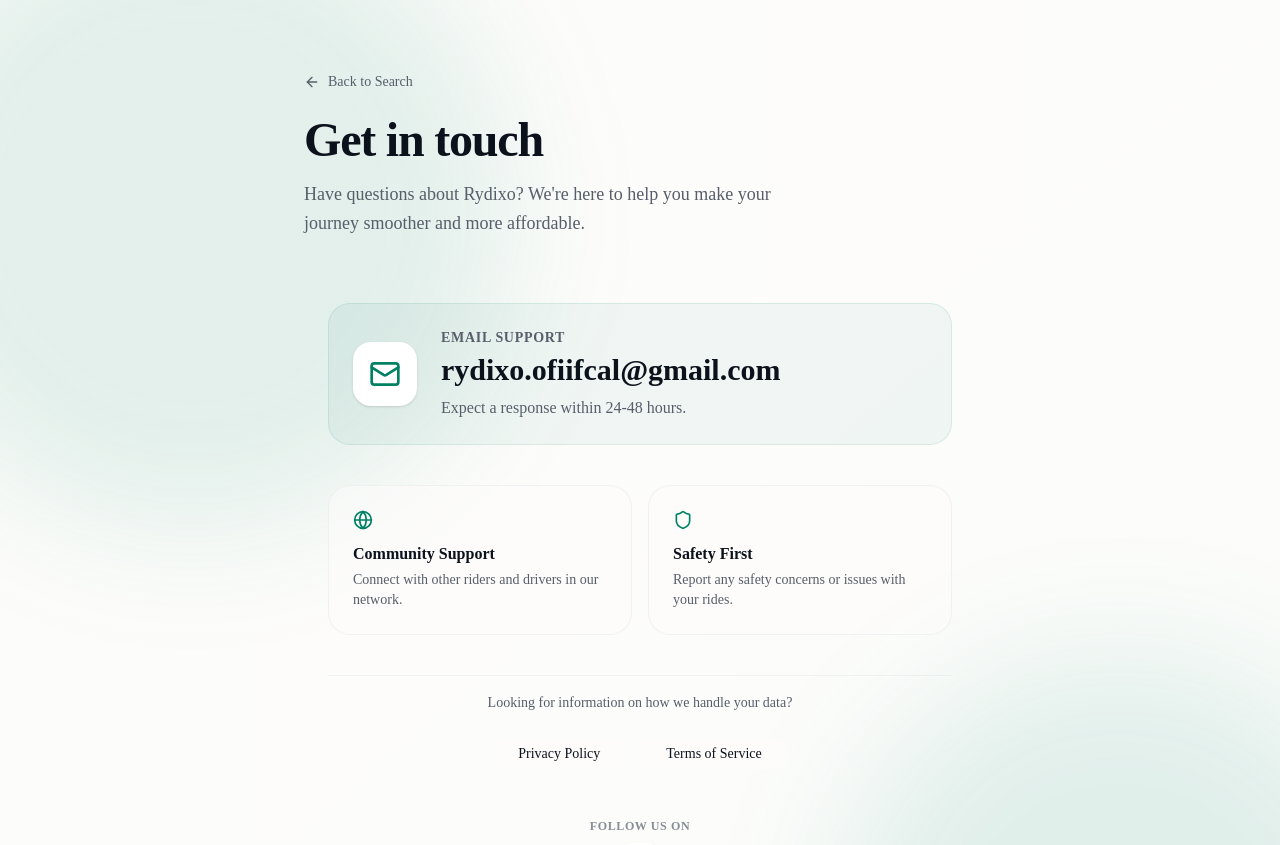
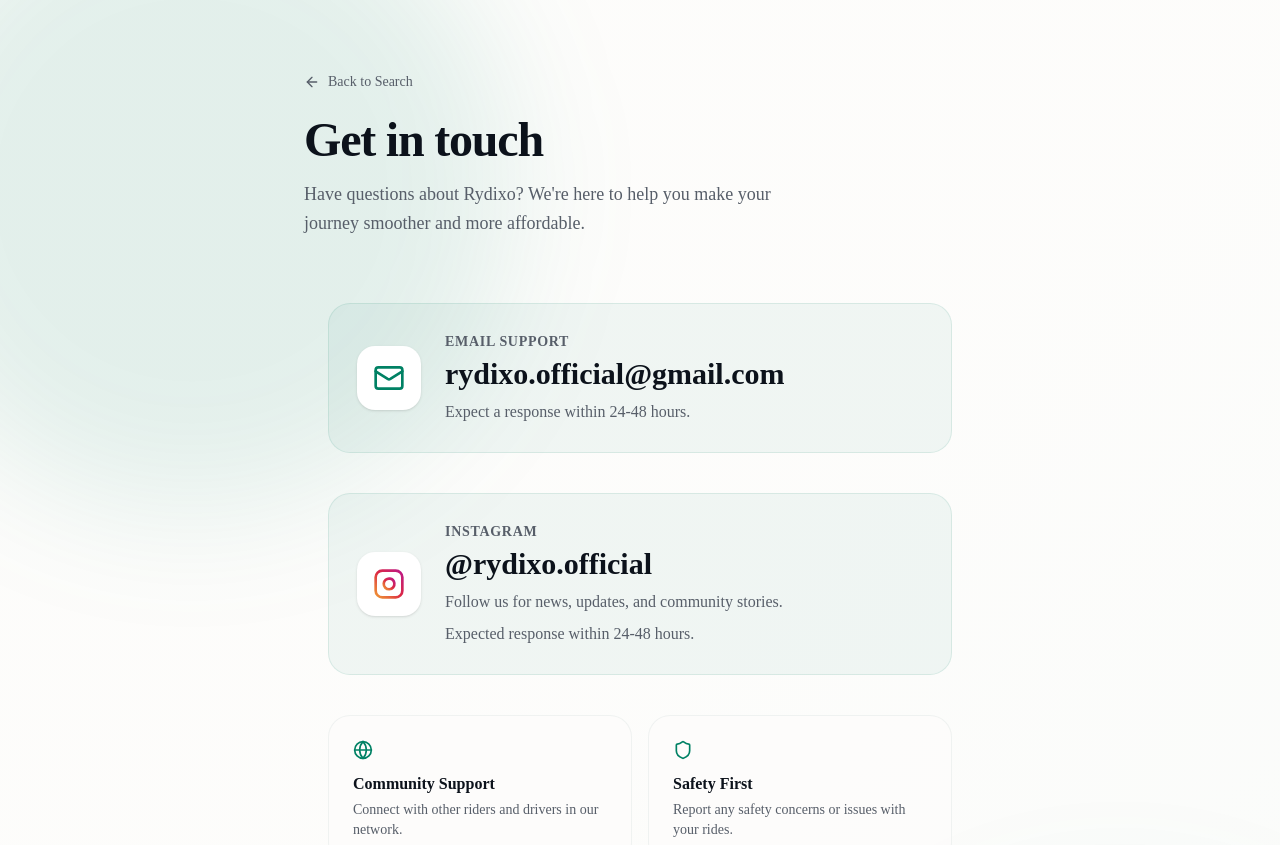
Before and after one commit to GangulaSaicharan/rydego, a Next.js app: page /contact in a window 1280 px wide. Shown: the top 845 px of the page. Built offline with nearby package versions, Linux system fonts and the light colour scheme; no server answers; the database is empty.

Commit message:
feat: add Instagram contact option, remove PII from ride views, and optimize search functionality

```diff
--- a/src/app/about/page.tsx
+++ b/src/app/about/page.tsx
@@ -18,7 +18,7 @@
   const stats = [
     { label: "Community Members", value: "1,000+" },
     { label: "Safe Rides Completed", value: "500+" },
-    { label: "Cities Connected", value: "5+" },
+    { label: "Cities Connected", value: "8+" },
   ];
 
   const features = [
--- a/src/app/contact/page.tsx
+++ b/src/app/contact/page.tsx
@@ -1,6 +1,6 @@
 import type { Metadata } from "next";
 import Link from "next/link";
-import { Mail, ArrowLeft, Globe, Shield } from "lucide-react";
+import { Mail, ArrowLeft, Globe, Shield, Instagram } from "lucide-react";
 
 import { APP_NAME } from "@/lib/constants/brand";
 import { buttonVariants, } from "@/components/ui";
@@ -15,7 +15,7 @@
 };
 
 export default function ContactPage() {
-  const contactEmail = "rydixo.ofiifcal@gmail.com";
+  const contactEmail = "rydixo.official@gmail.com";
 
   return (
     <div className="min-h-screen bg-[linear-gradient(to_bottom_right,var(--background),var(--background),oklch(0.98_0.01_175/0.3))] p-4 sm:p-6 relative overflow-hidden">
@@ -43,8 +43,8 @@
         <div className="rounded-[2rem] overflow-hidden">
           <div className="p-4 sm:p-6">
             <div className="space-y-10">
-              <div className="flex flex-col sm:flex-row items-center gap-6 p-6 rounded-3xl bg-primary/5 border border-primary/10 hover:bg-primary/10 transition-colors">
-                <div className="flex h-16 w-16 shrink-0 items-center justify-center rounded-2xl bg-white shadow-sm text-primary">
+              <div className="flex flex-col sm:flex-row items-center gap-6 p-7 rounded-3xl bg-primary/5 border border-primary/10 hover:bg-primary/10 transition-all duration-300 group">
+                <div className="flex h-16 w-16 shrink-0 items-center justify-center rounded-2xl bg-white shadow-sm text-primary group-hover:scale-110 transition-transform duration-300">
                   <Mail className="h-8 w-8" />
                 </div>
                 <div className="text-center sm:text-left">
@@ -59,6 +59,45 @@
                   </a>
                   <p className="text-muted-foreground mt-2">
                     Expect a response within 24-48 hours.
+                  </p>
+                </div>
+              </div>
+
+              <div className="flex flex-col sm:flex-row items-center gap-6 p-7 rounded-3xl bg-primary/5 border border-primary/10 hover:bg-primary/10 transition-all duration-300 group">
+                <div className="flex h-16 w-16 shrink-0 items-center justify-center rounded-2xl bg-white shadow-sm group-hover:scale-110 transition-transform duration-300">
+                  <svg width="0" height="0" className="absolute pointer-events-none">
+                    <defs>
+                      <linearGradient id="instagram-gradient-contact" x1="0%" y1="100%" x2="100%" y2="0%">
+                        <stop offset="0%" stopColor="#f09433" />
+                        <stop offset="25%" stopColor="#e6683c" />
+                        <stop offset="50%" stopColor="#dc2743" />
+                        <stop offset="75%" stopColor="#cc2366" />
+                        <stop offset="100%" stopColor="#bc1888" />
+                      </linearGradient>
+                    </defs>
+                  </svg>
+                  <Instagram
+                    className="h-8 w-8"
+                    style={{ stroke: "url(#instagram-gradient-contact)" }}
+                  />
+                </div>
+                <div className="text-center sm:text-left">
+                  <h2 className="text-sm font-semibold uppercase tracking-wider text-muted-foreground mb-1">
+                    Instagram
+                  </h2>
+                  <a
+                    href="https://www.instagram.com/rydixo.official/"
+                    target="_blank"
+                    rel="noopener noreferrer"
+                    className="text-2xl sm:text-3xl font-bold text-foreground hover:text-primary transition-colors"
+                  >
+                    @rydixo.official
+                  </a>
+                  <p className="text-muted-foreground mt-2">
+                    Follow us for news, updates, and community stories.
+                  </p>
+                  <p className="text-muted-foreground mt-2">
+                    Expected response within 24-48 hours.
                   </p>
                 </div>
               </div>
--- a/src/components/rides/DriverBookingList.tsx
+++ b/src/components/rides/DriverBookingList.tsx
@@ -113,10 +113,7 @@
                   </Avatar>
                   <div className="min-w-0">
                     <p className="font-medium truncate">{b.passenger.name ?? "Passenger"}</p>
-                    {b.passenger.email && (
-                      <p className="text-xs text-muted-foreground truncate">{b.passenger.email}</p>
-                    )}
-                    <p className="text-xs text-primary">
+                      <p className="text-xs text-primary">
                       {b.seats} seat{b.seats !== 1 ? "s" : ""} · ₹{b.totalPrice?.toLocaleString() ?? "—"}
                     </p>
                   </div>
--- a/src/components/rides/RideDetailsContent.tsx
+++ b/src/components/rides/RideDetailsContent.tsx
@@ -1,6 +1,5 @@
 "use client"
 
-import Image from "next/image"
 import Link from "next/link"
 import {
   Card,
@@ -279,7 +278,7 @@
               <Users className="h-4 w-4 inline mr-1" />
               {ride.seatsAvailable} of {ride.seatsTotal} seats available
             </p>
-            {(isDriver || isOwner) && (
+            {(isOwner || (isDriver && ride.status !== "CANCELLED" && ride.status !== "COMPLETED")) && (
               <p className="text-sm text-muted-foreground">
                 <Eye className="h-4 w-4 inline mr-1" />
                 {ride.views} views
@@ -313,11 +312,6 @@
                 <p className="font-semibold">
                   {ride.driver.name ?? "Driver"}
                 </p>
-                {ride.driver.email && (
-                  <p className="text-sm text-muted-foreground">
-                    {ride.driver.email}
-                  </p>
-                )}
                 <p className="text-xs text-primary mt-1">View profile →</p>
               </div>
             </Link>
--- a/src/components/rides/RideSearchForm.tsx
+++ b/src/components/rides/RideSearchForm.tsx
@@ -493,19 +493,14 @@
                 <ArrowLeft className="h-4 w-4" />
                 Back to search
               </Button>
-              <h2 className="text-lg font-semibold tracking-tight text-muted-foreground">
-                {loading ? (
+              {loading && (
+                <h2 className="text-lg font-semibold tracking-tight text-muted-foreground">
                   <span className="flex items-center gap-2">
                     <Loader2 className="h-4 w-4 animate-spin" />
                     Searching...
                   </span>
-                ) : (
-                  <>
-                    {results.length === 0 ? "No" : results.length} ride
-                    {results.length !== 1 ? "s" : ""} found
-                  </>
-                )}
-              </h2>
+                </h2>
+              )}
             </div>
 
             {error && (
--- a/src/lib/actions/ride.ts
+++ b/src/lib/actions/ride.ts
@@ -526,7 +526,7 @@
   }
 }
 
-const SEARCH_PAGE_SIZE = 10
+const SEARCH_PAGE_SIZE = 5
 
 export async function searchRidesAction(params: {
   fromLocationId?: string
@@ -568,6 +568,7 @@
     const rides = await prisma.ride.findMany({
       where: {
         // status: "SCHEDULED",
+        status: { not: "CANCELLED" },
         AND: [
           // Hide rides that already completed their trip:
           // - if arrivalTime is present, ensure arrivalTime >= now
@@ -663,7 +664,7 @@
 }
 
 const rideInclude = {
-  driver: { select: { name: true, image: true, email: true } },
+  driver: { select: { name: true, image: true } },
   fromLocation: { select: { city: true, state: true } },
   toLocation: { select: { city: true, state: true } },
 }
@@ -775,7 +776,7 @@
     const ride = await prisma.ride.findUnique({
       where: { id },
       include: {
-        driver: { select: { id: true, name: true, image: true, email: true, phone: true, ratingAverage: true } },
+        driver: { select: { id: true, name: true, image: true, phone: true, ratingAverage: true } },
         fromLocation: true,
         toLocation: true,
         stops: {
@@ -806,7 +807,7 @@
           ? prisma.booking.findMany({
             where: { rideId: id },
             include: {
-              passenger: { select: { id: true, name: true, image: true, email: true } },
+              passenger: { select: { id: true, name: true, image: true } },
             },
             orderBy: [{ status: "asc" }, { createdAt: "desc" }],
           })
```
